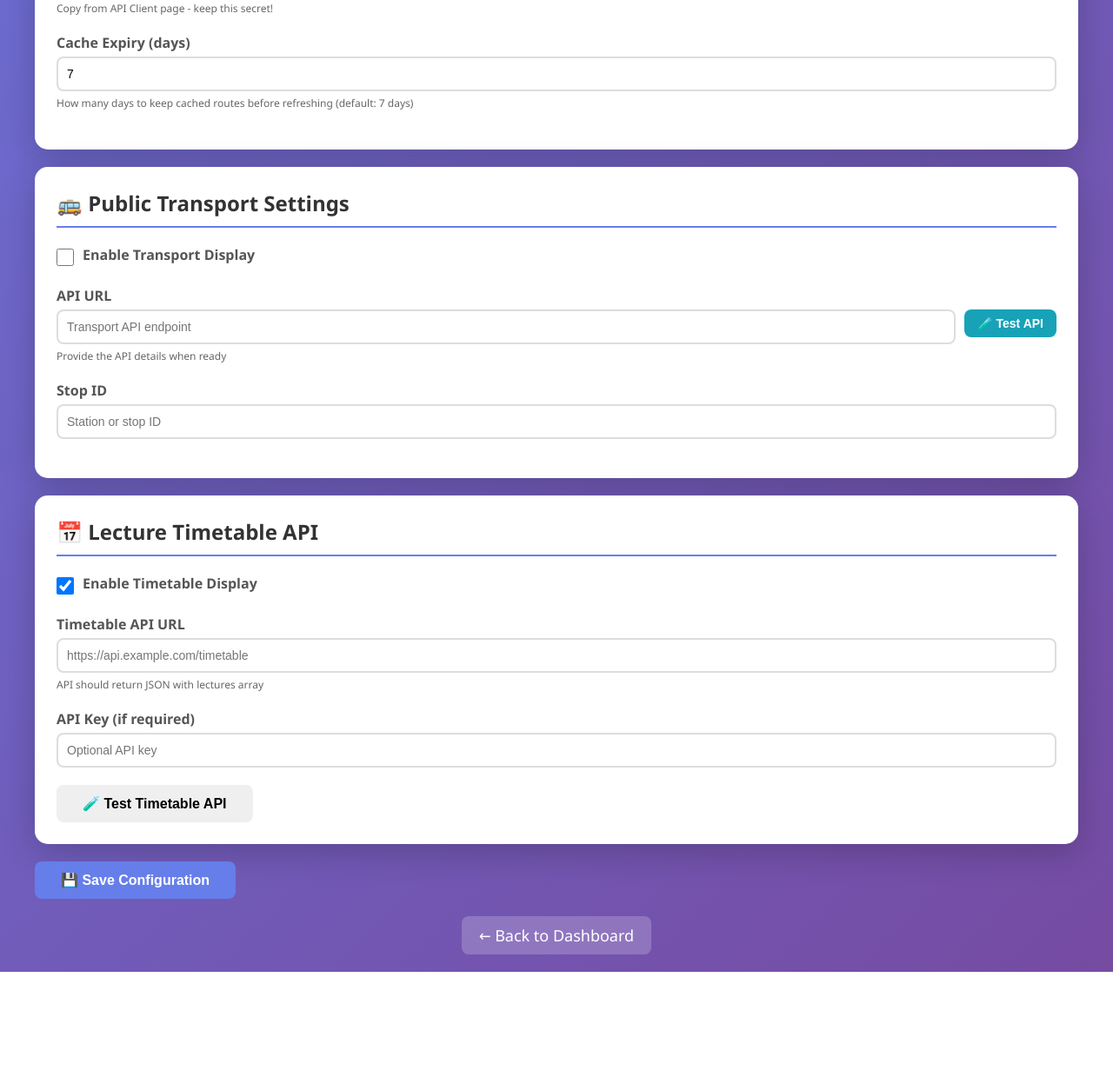
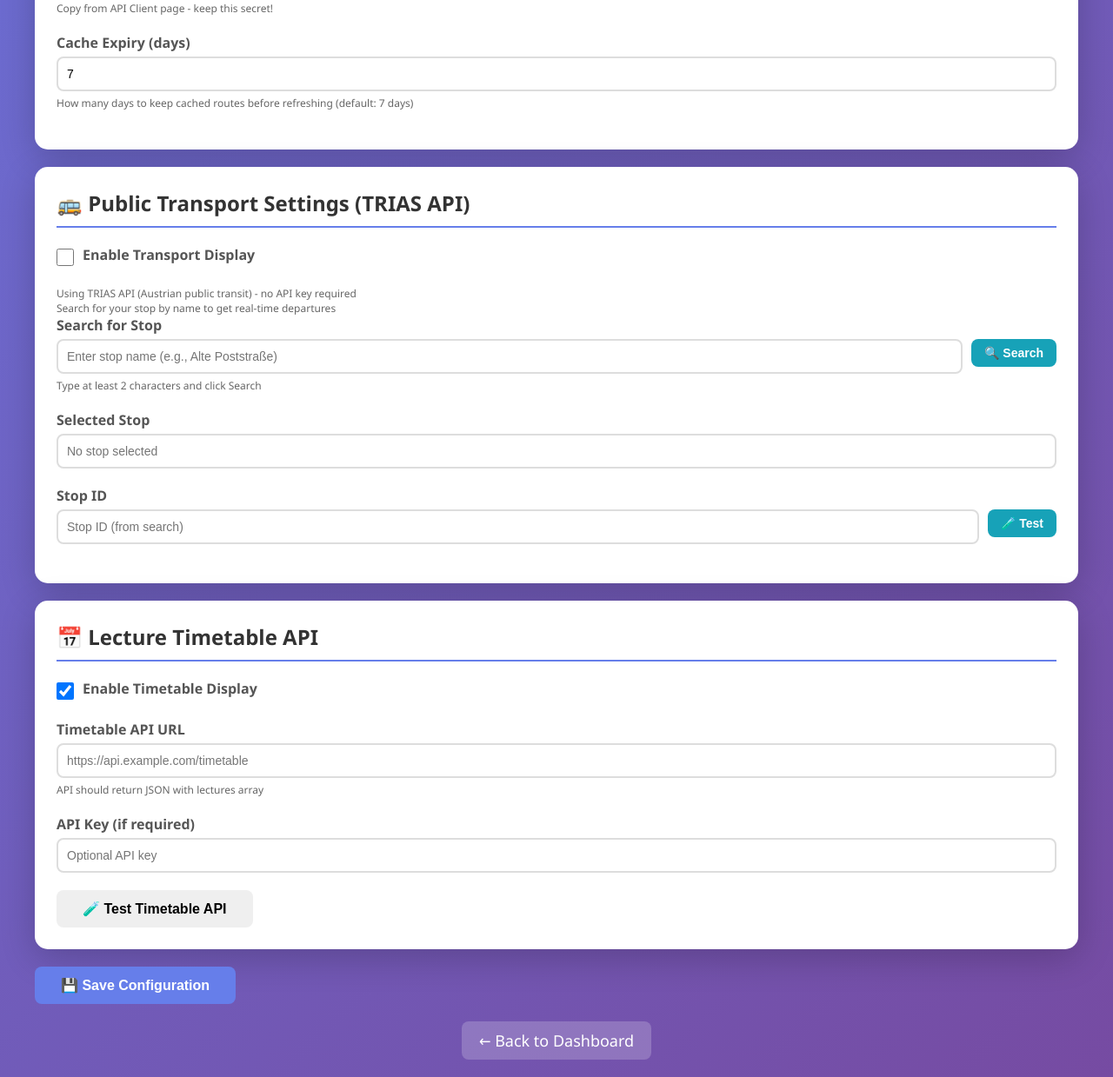
Before and after one commit to angeeinstein/digital-signage-screen, a Flask app: page /admin in a window 1280 px wide. Shown: the part 1489-2728 px from the top of the page at 87% size. Before the commit the page ends 2607 px from the top, so only its background shows below. Run offline with Flask 3, Linux system fonts and the light colour scheme.

Commit message:
Implement TRIAS API integration for public transport display and enhance admin interface for stop selection

```diff
--- a/app.py
+++ b/app.py
@@ -13,6 +13,7 @@ import requests
 import math
 import time
 from pathlib import Path
+import xml.etree.ElementTree as ET
 
 # Configure logging
 logging.basicConfig(
@@ -57,9 +58,10 @@ DEFAULT_DASHBOARD_CONFIG = {
         'cache_days': 7  # Days to cache route data before refresh
     },
     'transport': {
-        'enabled': False,
-        'api_url': '',
-        'stop_id': ''
+        'enabled': True,
+        'api_type': 'trias',  # 'trias' for Austrian public transit
+        'stop_id': '',  # TRIAS Stop ID (e.g., AT:47:1234:1:1)
+        'stop_name': ''  # Display name of the stop
     },
     'timetable': {
         'enabled': True,
@@ -192,6 +194,153 @@ def load_flight_routes_cache():
             logger.error(f"Error loading flight routes cache: {e}")
             return {}
     return {}
+
+
+def save_flight_routes_cache(cache):
+    """Save flight routes cache to file"""
+    try:
+        with open(FLIGHT_ROUTES_CACHE_FILE, 'w') as f:
+            json.dump(cache, f, indent=2)
+        return True
+    except Exception as e:
+        logger.error(f"Error saving flight routes cache: {e}")
+        return False
+
+
+# TRIAS API Constants and Functions
+TRIAS_API_URL = "http://ogdtrias.verbundlinie.at:8183/stv/trias"
+TRIAS_NAMESPACES = {
+    'trias': 'http://www.vdv.de/trias',
+    'siri': 'http://www.siri.org.uk/siri'
+}
+
+def get_trias_timestamp():
+    """Get current UTC timestamp in TRIAS format"""
+    return datetime.utcnow().strftime('%Y-%m-%dT%H:%M:%SZ')
+
+def search_trias_stops(query, limit=10):
+    """Search for transit stops using TRIAS API"""
+    xml_request = f'''<?xml version="1.0" encoding="UTF-8"?>
+<Trias xmlns="http://www.vdv.de/trias" xmlns:siri="http://www.siri.org.uk/siri" version="1.2">
+    <ServiceRequest>
+        <siri:RequestTimestamp>{get_trias_timestamp()}</siri:RequestTimestamp>
+        <siri:RequestorRef>digital_signage</siri:RequestorRef>
+        <RequestPayload>
+            <LocationInformationRequest>
+                <InitialInput>
+                    <LocationName>
+                        <Text>{query}</Text>
+                        <Language>de</Language>
+                    </LocationName>
+                </InitialInput>
+                <Restrictions>
+                    <Type>stop</Type>
+                    <NumberOfResults>{limit}</NumberOfResults>
+                </Restrictions>
+            </LocationInformationRequest>
+        </RequestPayload>
+    </ServiceRequest>
+</Trias>'''
+
+    try:
+        response = requests.post(
+            TRIAS_API_URL,
+            data=xml_request.encode('utf-8'),
+            headers={'Content-Type': 'text/xml'},
+            timeout=10
+        )
+        response.raise_for_status()
+
+        # Parse XML response
+        root = ET.fromstring(response.content)
+        stops = []
+
+        for location in root.findall('.//trias:Location', TRIAS_NAMESPACES):
+            stop_ref_elem = location.find('.//trias:StopPointRef', TRIAS_NAMESPACES)
+            stop_name_elem = location.find('.//trias:StopPointName/trias:Text', TRIAS_NAMESPACES)
+            lon_elem = location.find('.//trias:Longitude', TRIAS_NAMESPACES)
+            lat_elem = location.find('.//trias:Latitude', TRIAS_NAMESPACES)
+
+            if stop_ref_elem is not None and stop_name_elem is not None:
+                stops.append({
+                    'stop_id': stop_ref_elem.text,
+                    'stop_name': stop_name_elem.text,
+                    'longitude': float(lon_elem.text) if lon_elem is not None else None,
+                    'latitude': float(lat_elem.text) if lat_elem is not None else None
+                })
+
+        return stops
+    except Exception as e:
+        logger.error(f"Error searching TRIAS stops: {e}")
+        return []
+
+def get_trias_departures(stop_id, limit=10):
+    """Get departures for a stop using TRIAS API"""
+    xml_request = f'''<?xml version="1.0" encoding="UTF-8"?>
+<Trias xmlns="http://www.vdv.de/trias" xmlns:siri="http://www.siri.org.uk/siri" version="1.2">
+    <ServiceRequest>
+        <siri:RequestTimestamp>{get_trias_timestamp()}</siri:RequestTimestamp>
+        <siri:RequestorRef>digital_signage</siri:RequestorRef>
+        <RequestPayload>
+            <StopEventRequest>
+                <Location>
+                    <LocationRef>
+                        <StopPointRef>{stop_id}</StopPointRef>
+                    </LocationRef>
+                </Location>
+                <Params>
+                    <NumberOfResults>{limit}</NumberOfResults>
+                    <StopEventType>departure</StopEventType>
+                    <IncludeRealtimeData>true</IncludeRealtimeData>
+                </Params>
+                <DepartureWindow>60</DepartureWindow>
+            </StopEventRequest>
+        </RequestPayload>
+    </ServiceRequest>
+</Trias>'''
+
+    try:
+        response = requests.post(
+            TRIAS_API_URL,
+            data=xml_request.encode('utf-8'),
+            headers={'Content-Type': 'text/xml'},
+            timeout=10
+        )
+        response.raise_for_status()
+
+        # Parse XML response
+        root = ET.fromstring(response.content)
+        departures = []
+
+        for stop_event in root.findall('.//trias:StopEvent', TRIAS_NAMESPACES):
+            line_elem = stop_event.find('.//trias:PublishedLineName/trias:Text', TRIAS_NAMESPACES)
+            dest_elem = stop_event.find('.//trias:DestinationText/trias:Text', TRIAS_NAMESPACES)
+            timetabled_elem = stop_event.find('.//trias:TimetabledTime', TRIAS_NAMESPACES)
+            estimated_elem = stop_event.find('.//trias:EstimatedTime', TRIAS_NAMESPACES)
+
+            # Use estimated time if available, otherwise timetabled
+            departure_time = estimated_elem.text if estimated_elem is not None else (timetabled_elem.text if timetabled_elem is not None else None)
+            is_realtime = estimated_elem is not None
+
+            if departure_time:
+                # Parse ISO timestamp and format as HH:MM
+                try:
+                    dt = datetime.fromisoformat(departure_time.replace('Z', '+00:00'))
+                    time_str = dt.strftime('%H:%M')
+                except:
+                    time_str = departure_time
+
+                departures.append({
+                    'line': line_elem.text if line_elem is not None else 'N/A',
+                    'direction': dest_elem.text if dest_elem is not None else 'N/A',
+                    'time': time_str,
+                    'is_realtime': is_realtime
+                })
+
+        return departures
+    except Exception as e:
+        logger.error(f"Error getting TRIAS departures: {e}")
+        return []
 
 
 def save_flight_routes_cache(cache):
@@ -468,13 +617,12 @@ def get_transport():
         if not transport_config.get('enabled', False):
             return jsonify({'success': True, 'departures': []})
 
-        # This will be customized based on the specific API you provide
-        # For now, returning mock data
-        departures = [
-            {'line': '3', 'destination': 'Airport', 'time': '5 min', 'color': '#E53935'},
-            {'line': '12', 'destination': 'Main Station', 'time': '8 min', 'color': '#1E88E5'},
-            {'line': '45', 'destination': 'University', 'time': '12 min', 'color': '#43A047'},
-        ]
+        stop_id = transport_config.get('stop_id', '')
+        if not stop_id:
+            return jsonify({'success': True, 'departures': []})
+
+        # Get departures from TRIAS API
+        departures = get_trias_departures(stop_id, limit=5)
 
         return jsonify({'success': True, 'departures': departures})
 
@@ -987,28 +1135,45 @@ def test_weather_api():
 
 @app.route('/api/test/transport')
 def test_transport_api():
-    """Test transport API"""
+    """Test TRIAS transport API"""
     try:
-        api_url = request.args.get('api_url', '')
         stop_id = request.args.get('stop_id', '')
 
-        if not api_url:
-            return jsonify({'success': False, 'message': 'No API URL provided'}), 400
+        if not stop_id:
+            return jsonify({'success': False, 'message': 'No stop ID provided'}), 400
 
-        # This is a placeholder - will need to be customized based on actual API
-        response = requests.get(api_url, timeout=10)
+        # Test by getting departures
+        departures = get_trias_departures(stop_id, limit=3)
 
-        if response.status_code == 200:
-            return jsonify({'success': True, 'message': 'API accessible'})
+        if departures:
+            return jsonify({
+                'success': True,
+                'message': f'Found {len(departures)} departures',
+                'departures': departures
+            })
         else:
-            return jsonify({'success': False, 'message': f'HTTP {response.status_code}'}), response.status_code
+            return jsonify({'success': False, 'message': 'No departures found or API error'}), 500
 
-    except requests.exceptions.Timeout:
-        return jsonify({'success': False, 'message': 'Request timeout'}), 500
-    except requests.exceptions.ConnectionError:
-        return jsonify({'success': False, 'message': 'Connection error'}), 500
     except Exception as e:
         logger.error(f"Error testing transport API: {e}")
+        return jsonify({'success': False, 'message': str(e)}), 500
+
+
+@app.route('/api/transport/search-stops')
+def search_stops():
+    """Search for transit stops by name"""
+    try:
+        query = request.args.get('query', '')
+
+        if not query or len(query) < 2:
+            return jsonify({'success': False, 'message': 'Query too short'}), 400
+
+        stops = search_trias_stops(query, limit=15)
+
+        return jsonify({'success': True, 'stops': stops})
+
+    except Exception as e:
+        logger.error(f"Error searching stops: {e}")
         return jsonify({'success': False, 'message': str(e)}), 500
 
 
--- a/templates/admin.html
+++ b/templates/admin.html
@@ -354,23 +354,42 @@
 
         <!-- Transport Settings -->
         <div class="card">
-            <h2>🚌 Public Transport Settings</h2>
+            <h2>🚌 Public Transport Settings (TRIAS API)</h2>
             <div class="form-group checkbox-group">
-                <input type="checkbox" id="transportEnabled">
+                <input type="checkbox" id="transportEnabled" checked>
                 <label for="transportEnabled">Enable Transport Display</label>
             </div>
+            <p class="help-text">
+                Using TRIAS API (Austrian public transit) - no API key required<br>
+                Search for your stop by name to get real-time departures
+            </p>
+
             <div class="form-group">
-                <label for="transportApiUrl">API URL</label>
+                <label for="transportStopSearch">Search for Stop</label>
                 <div class="input-with-button">
-                    <input type="text" id="transportApiUrl" placeholder="Transport API endpoint">
-                    <button class="btn btn-info btn-small" onclick="testTransportAPI()">🧪 Test API</button>
+                    <input type="text" id="transportStopSearch" placeholder="Enter stop name (e.g., Alte Poststraße)">
+                    <button class="btn btn-info btn-small" onclick="searchTransitStops()">🔍 Search</button>
                 </div>
-                <div class="help-text">Provide the API details when ready</div>
-                <div class="test-result" id="transportTestResult"></div>
+                <div class="help-text">Type at least 2 characters and click Search</div>
             </div>
+
+            <div class="form-group" id="stopSearchResults" style="display: none;">
+                <label>Search Results (click to select):</label>
+                <div id="stopsList" style="max-height: 200px; overflow-y: auto; border: 1px solid rgba(255,255,255,0.2); border-radius: 4px; padding: 5px;"></div>
+            </div>
+
+            <div class="form-group">
+                <label for="transportStopName">Selected Stop</label>
+                <input type="text" id="transportStopName" placeholder="No stop selected" readonly>
+            </div>
+
             <div class="form-group">
                 <label for="transportStopId">Stop ID</label>
-                <input type="text" id="transportStopId" placeholder="Station or stop ID">
+                <div class="input-with-button">
+                    <input type="text" id="transportStopId" placeholder="Stop ID (from search)" readonly>
+                    <button class="btn btn-info btn-small" onclick="testTransportAPI()">🧪 Test</button>
+                </div>
+                <div class="test-result" id="transportTestResult"></div>
             </div>
         </div>
 
@@ -439,9 +458,9 @@
                     document.getElementById('cacheExpiry').value = config.opensky?.cache_days || 7;
 
                     // Transport
-                    document.getElementById('transportEnabled').checked = config.transport?.enabled || false;
-                    document.getElementById('transportApiUrl').value = config.transport?.api_url || '';
+                    document.getElementById('transportEnabled').checked = config.transport?.enabled !== false;
                     document.getElementById('transportStopId').value = config.transport?.stop_id || '';
+                    document.getElementById('transportStopName').value = config.transport?.stop_name || '';
 
                     // Timetable
                     document.getElementById('timetableEnabled').checked = config.timetable?.enabled !== false;
@@ -479,8 +498,9 @@
                     },
                     transport: {
                         enabled: document.getElementById('transportEnabled').checked,
-                        api_url: document.getElementById('transportApiUrl').value,
-                        stop_id: document.getElementById('transportStopId').value
+                        api_type: 'trias',
+                        stop_id: document.getElementById('transportStopId').value,
+                        stop_name: document.getElementById('transportStopName').value
                     },
                     timetable: {
                         enabled: document.getElementById('timetableEnabled').checked,
@@ -685,29 +705,71 @@
         }
 
         // Test transport API
+        async function searchTransitStops() {
+            const query = document.getElementById('transportStopSearch').value;
+            const resultsDiv = document.getElementById('stopSearchResults');
+            const stopsList = document.getElementById('stopsList');
+
+            if (!query || query.length < 2) {
+                alert('Please enter at least 2 characters');
+                return;
+            }
+
+            try {
+                stopsList.innerHTML = '<div style="padding: 10px;">⏳ Searching...</div>';
+                resultsDiv.style.display = 'block';
+
+                const response = await fetch(`/api/transport/search-stops?query=${encodeURIComponent(query)}`);
+                const data = await response.json();
+
+                if (data.success && data.stops.length > 0) {
+                    stopsList.innerHTML = data.stops.map(stop => `
+                        <div style="padding: 8px; margin: 2px; background: rgba(255,255,255,0.1); border-radius: 4px; cursor: pointer; transition: background 0.2s;"
+                             onmouseover="this.style.background='rgba(255,255,255,0.2)'"
+                             onmouseout="this.style.background='rgba(255,255,255,0.1)'"
+                             onclick="selectStop('${stop.stop_id.replace(/'/g, "\\'")}', '${stop.stop_name.replace(/'/g, "\\'")}')">
+                            <strong>${stop.stop_name}</strong><br>
+                            <small style="opacity: 0.7;">${stop.stop_id}</small>
+                        </div>
+                    `).join('');
+                } else {
+                    stopsList.innerHTML = '<div style="padding: 10px; opacity: 0.7;">No stops found. Try a different search term.</div>';
+                }
+            } catch (error) {
+                stopsList.innerHTML = `<div style="padding: 10px; color: #ff4444;">❌ Error: ${error.message}</div>`;
+            }
+        }
+
+        function selectStop(stopId, stopName) {
+            document.getElementById('transportStopId').value = stopId;
+            document.getElementById('transportStopName').value = stopName;
+            document.getElementById('stopSearchResults').style.display = 'none';
+            document.getElementById('transportStopSearch').value = '';
+            showSuccess(`Selected stop: ${stopName}`);
+        }
+
         async function testTransportAPI() {
-            const apiUrl = document.getElementById('transportApiUrl').value;
             const stopId = document.getElementById('transportStopId').value;
             const resultDiv = document.getElementById('transportTestResult');
 
-            if (!apiUrl) {
+            if (!stopId) {
                 resultDiv.className = 'test-result error';
-                resultDiv.textContent = '❌ Please enter API URL first';
+                resultDiv.textContent = '❌ Please select a stop first';
                 resultDiv.style.display = 'block';
                 return;
             }
 
             resultDiv.className = 'test-result';
-            resultDiv.textContent = '⏳ Testing API...';
+            resultDiv.textContent = '⏳ Testing TRIAS API...';
             resultDiv.style.display = 'block';
 
             try {
-                const response = await fetch(`/api/test/transport?api_url=${encodeURIComponent(apiUrl)}&stop_id=${encodeURIComponent(stopId)}`);
+                const response = await fetch(`/api/test/transport?stop_id=${encodeURIComponent(stopId)}`);
                 const data = await response.json();
 
                 if (data.success) {
                     resultDiv.className = 'test-result success';
-                    resultDiv.textContent = `✅ API working! Response received successfully.`;
+                    resultDiv.innerHTML = `✅ API working! Found ${data.departures.length} departures<br><small>${data.departures.map(d => `Line ${d.line} → ${d.direction} at ${d.time}`).join('<br>')}</small>`;
                 } else {
                     resultDiv.className = 'test-result error';
                     resultDiv.textContent = `❌ API Error: ${data.message}`;
--- a/templates/display.html
+++ b/templates/display.html
@@ -592,12 +592,12 @@
                     list.innerHTML = data.departures.map(dep => `
                         <div class="transport-item">
                             <div>
-                                <div class="transport-line" style="background-color: ${dep.color || 'rgba(255,255,255,0.2)'}">
+                                <div class="transport-line">
                                     ${dep.line}
                                 </div>
-                                <div style="font-size: 14px; margin-top: 5px;">${dep.destination}</div>
+                                <div style="font-size: 14px; margin-top: 5px;">${dep.direction}</div>
                             </div>
-                            <div class="transport-time">${dep.time}</div>
+                            <div class="transport-time">${dep.is_realtime ? '🔴 ' : ''}${dep.time}</div>
                         </div>
                     `).join('');
                 }
```
